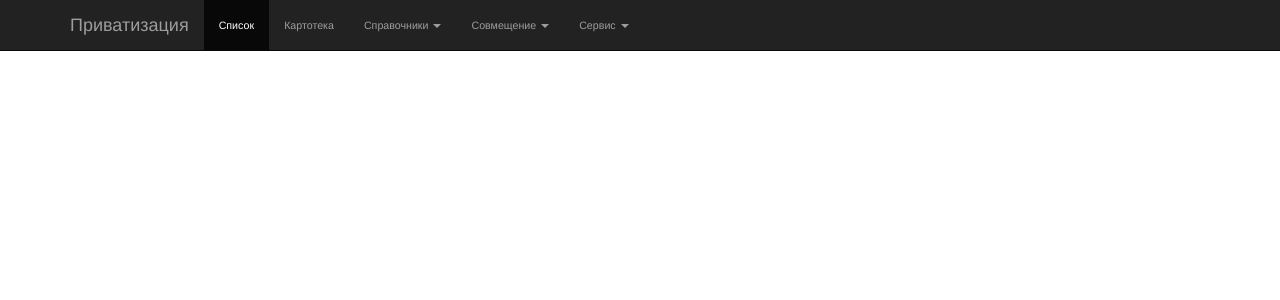
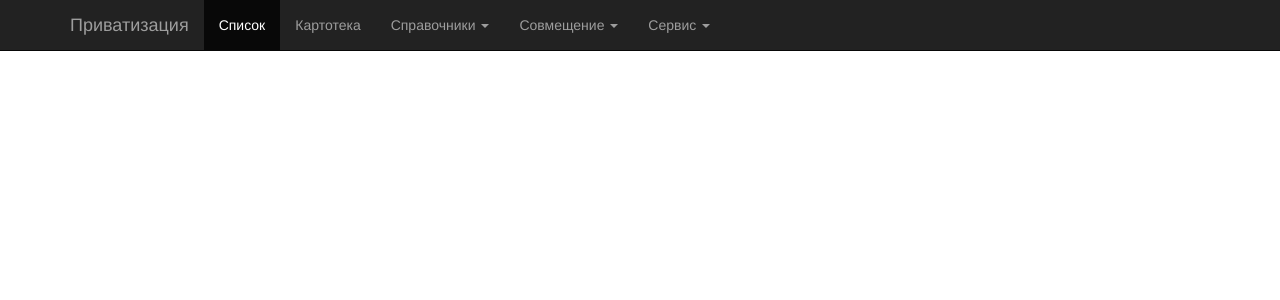
Before and after one commit to garhivelg/privatisation-py, a Flask app: template src/templates/rpa.html in a window 1280 px wide. Shown: the top 300 px of the page. Run offline with Flask 2, Linux system fonts and the light colour scheme; the template is opened without the code that fills it, so the values that code supplies are empty; some libraries are stand-ins or nearby versions.

Commit message:
Encoding

```diff
--- a/src/models/__init__.py
+++ b/src/models/__init__.py
@@ -1,3 +1,4 @@
+# -*- coding:utf-8 -*-
 from app import db
 from models.lookup import get_street, get_city, get_book
 
@@ -46,6 +47,8 @@ class Record(db.Model):
         )
 
     def generate_random(self):
+        from models.lookup import BOOKS, CITIES, STREETS
+        import random
         self.book_id = random.randrange(len(BOOKS))
         self.reg_id = str(random.randrange(0, 4000))
         if random.randint(0, 10) == 0:
--- a/src/static/css/main.css
+++ b/src/static/css/main.css
@@ -1,5 +1,4 @@
 body {
 	margin: 0 20px;
     padding-top: 64px;
-    font-size: 8pt;
 }
--- a/src/views.py
+++ b/src/views.py
@@ -17,9 +17,7 @@ def index():
 @app.route("/random")
 @app.route("/random/<int:records>")
 def random(records=1):
-    from models.lookup import BOOKS, CITIES, STREETS
     from models import Record
-    import random
 
     for i in range(records):
         r = Record()
```
